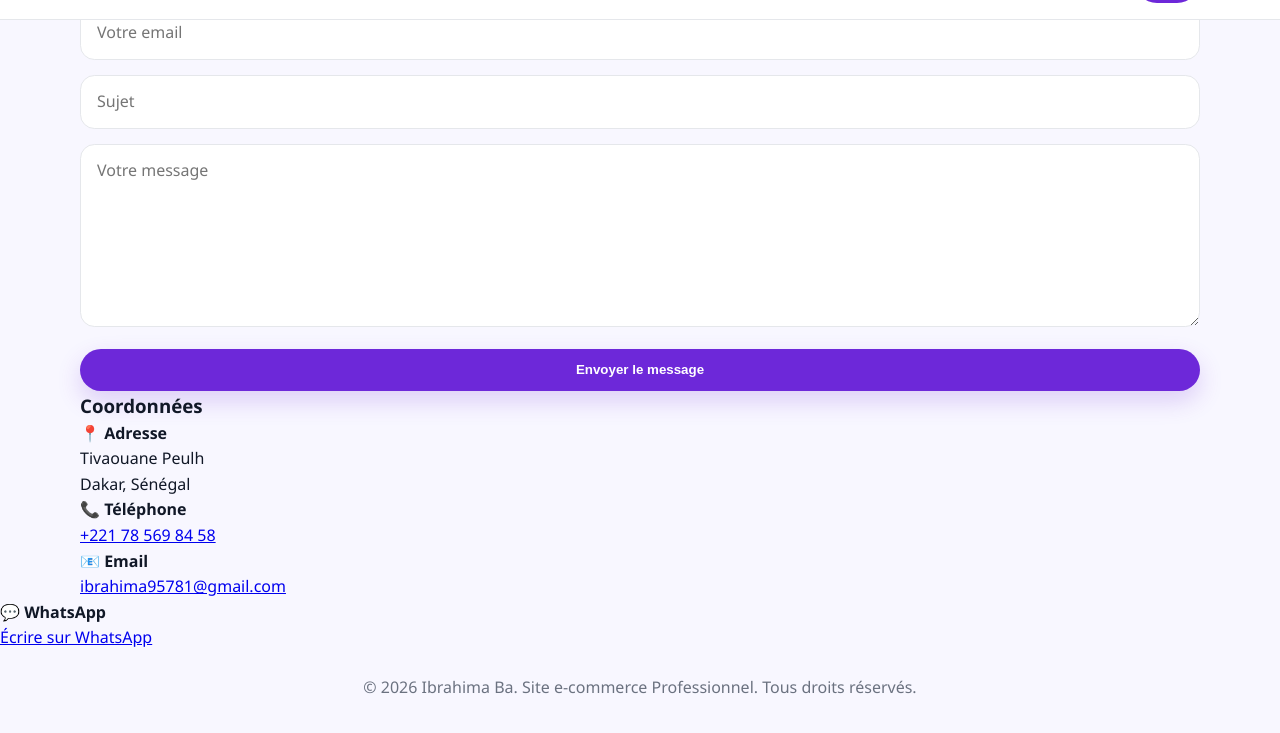
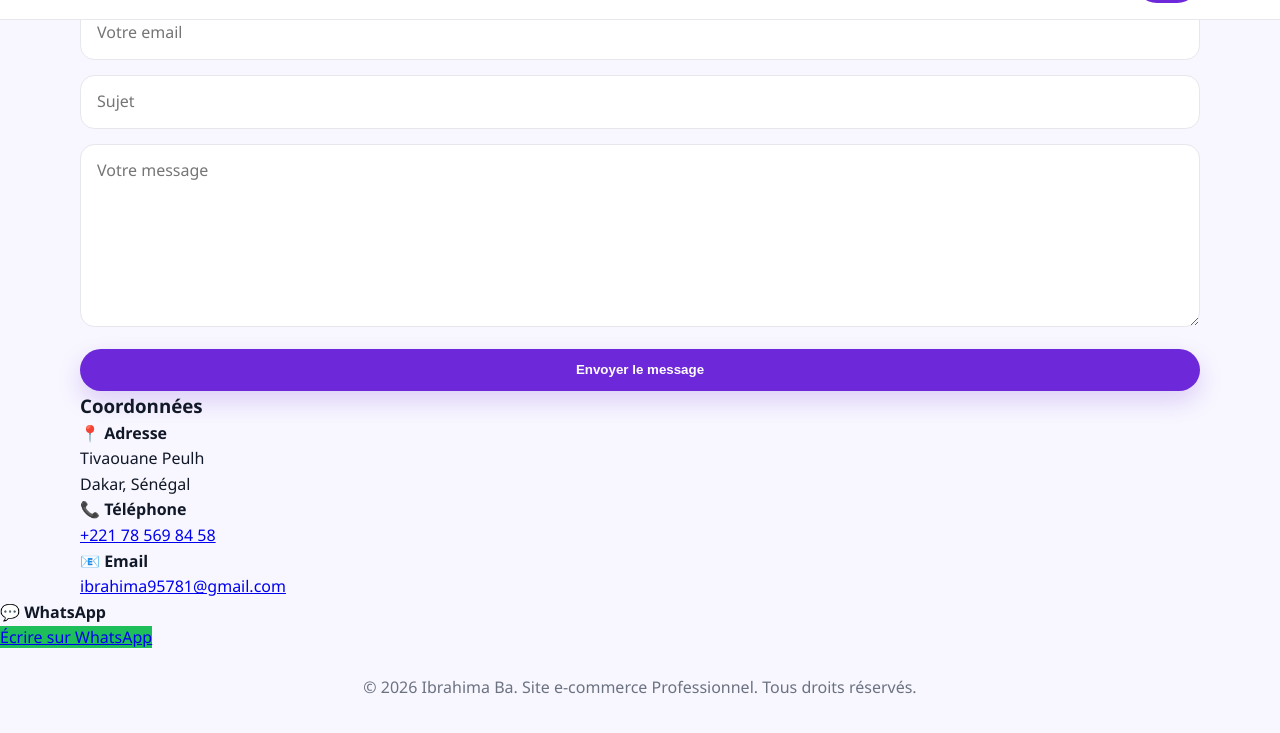
Before and after one commit to ibrahima1991bah-spec/Portfolio_Ibrahimaba, a plain HTML site: page index.html in a window 1280 px wide. In both pictures the pointer is over the link "Écrire sur WhatsApp". Shown: the part 2740-3473 px from the top of the page. Drawn offline with Linux system fonts and the light colour scheme.

Commit message:
Add hover effects for WhatsApp link

```diff
--- a/styles.css
+++ b/styles.css
@@ -386,6 +386,10 @@ whatsapp-link {
   font-weight: 700;
   transition: background 0.2s ease, transform 0.2s ease;
 }
+.whatsapp-link:hover {
+  background: #1ebe5b;
+  transform: translateY(-1px);
+}
 
   .hero-content .subtitle {
     font-size: 1.1rem;
```
